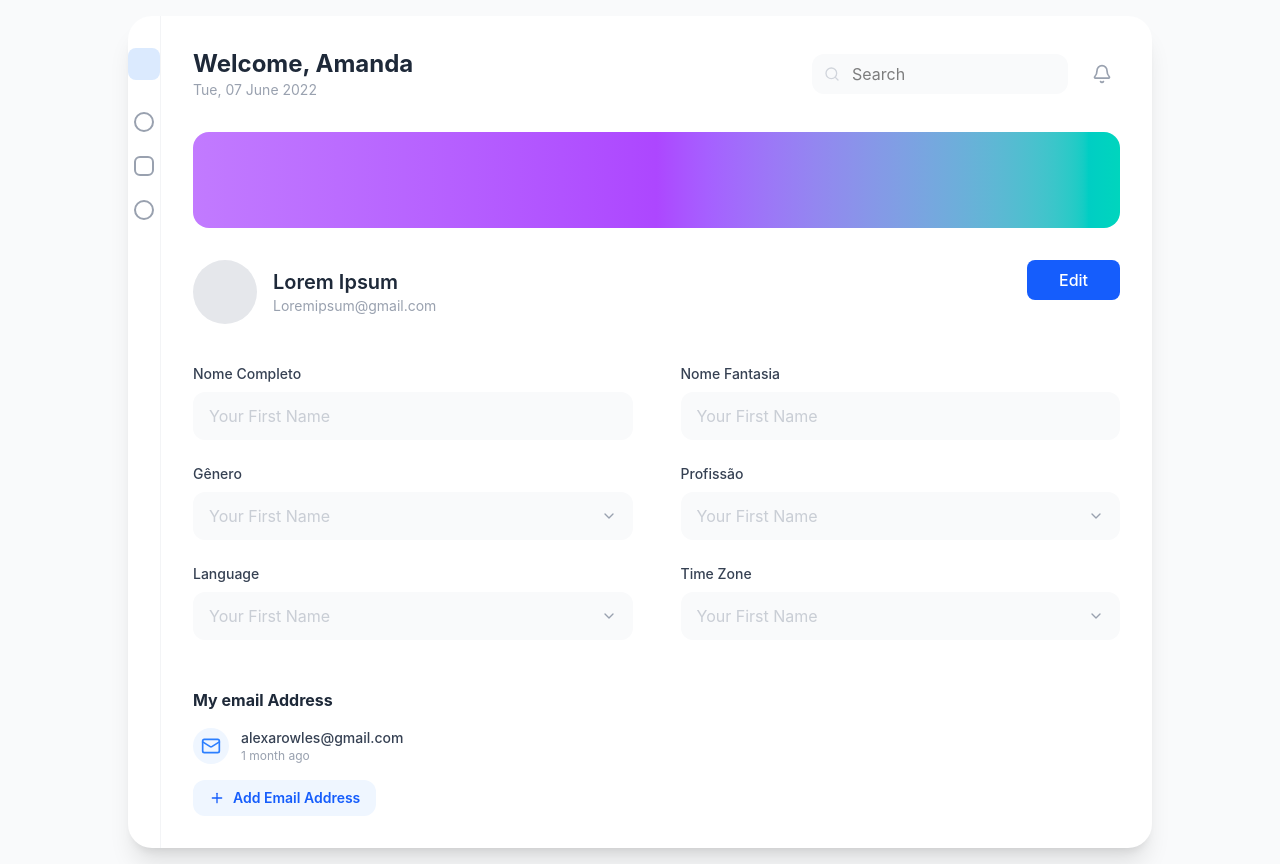
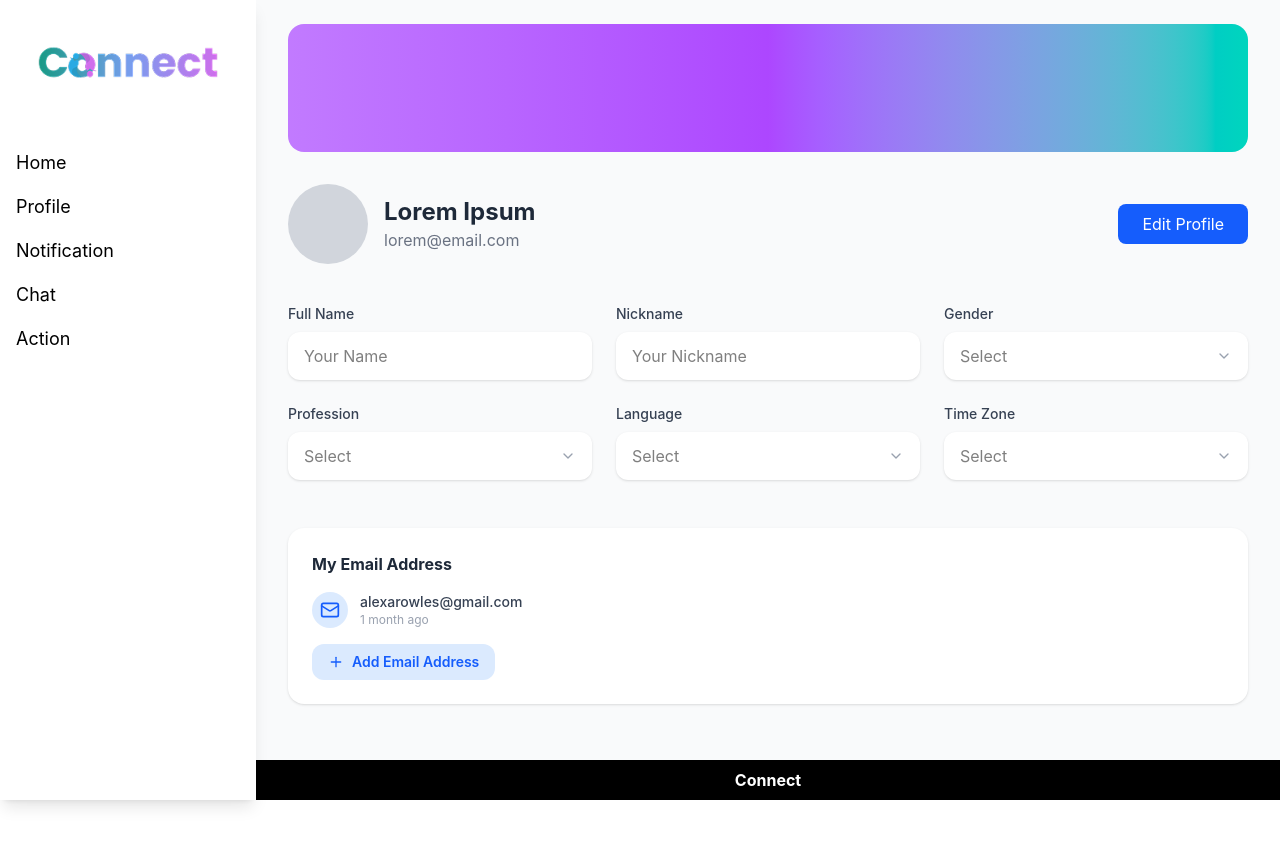
Before and after one commit to Renangr55/Connect, a React (Vite) app in the folder front/project_01/: page /profile in a window 1280 px wide. After the commit the page ends 800 px from the top, so only its background shows below. Built offline with nearby package versions, Linux system fonts and the light colour scheme.

Commit message:
terminei profile

```diff
--- a/front/project_01/src/Components/Footer.jsx
+++ b/front/project_01/src/Components/Footer.jsx
@@ -4,6 +4,9 @@ import { useState } from "react";
 export function Footer(){
     return (
         <>
+        <footer className="bg-black h-10 flex justify-center items-center text-center w-full">
+            <h1 className="text-white font-bold">Connect</h1>
+        </footer>
         </>
     )
 }
--- a/front/project_01/src/Pages/Home.jsx
+++ b/front/project_01/src/Pages/Home.jsx
@@ -3,6 +3,7 @@ import Sidebar from "../Components/Sidebar";
 import { useNavigate } from "react-router";
 import { ActionCard } from "../Components/ActionCard";
 import axios from "axios";
+import Footer from "../Components/Footer";
 
 import SocialVulnerability from "../assets/vulnerabilidadesocial.jpg";
 import ChildrenSocialVulnerability from "../assets/vulnerabilidadeSocialInfantil.jpg";
@@ -32,11 +33,12 @@ export function Home() {
 
   return (
     <div className="flex">
-      {/* Sidebar fixa */}
+      {/* Sidebar */}
       <Sidebar />
 
-      {/* Conteúdo principal */}
-      <main className="ml-64 w-full">
+      {/* Conteúdo */}
+      <div className="ml-64 flex flex-col min-h-screen w-full">
+        <main className="flex-grow">
           {/* HERO */}
           <section className="bg-gradient-to-r from-[#279A94] to-[#C673EC] p-10 text-white flex flex-col gap-5">
             <h1 className="text-5xl font-bold">Become a Volunteer</h1>
@@ -50,14 +52,65 @@ export function Home() {
             </button>
           </section>
 
-        {/* CARDS FIXOS */}
+          {/* BANNER */}
+          <section className="relative h-80 flex items-center justify-center text-center text-white">
+            {/* imagem */}
+            <div className="absolute inset-0 bg-[url('/src/assets/wallpaper.jpeg')] bg-cover bg-center"></div>
+
+            {/* overlay escuro */}
+            <div className="absolute inset-0 bg-black/60"></div>
+
+            {/* conteúdo */}
+            <div className="relative z-10 px-4">
+              <h1 className="text-4xl font-bold mb-4">
+                Institutions Are Looking for Volunteers
+              </h1>
+              <p className="max-w-xl mx-auto">
+                Many communities need your help right now. Join initiatives,
+                support families, and make a real difference in people's lives.
+              </p>
+            </div>
+          </section>
+
+          {/* BENEFÍCIOS */}
+          <section className="py-12 px-6 bg-gray-50">
+            <h1 className="text-3xl font-bold text-center mb-10">
+              Why Use Our Platform?
+            </h1>
+
+            <div className="grid md:grid-cols-3 gap-6 text-center">
+              <div className="p-6 bg-white rounded-xl shadow">
+                <h2 className="font-bold text-xl mb-2">Easy Connection</h2>
+                <p>
+                  Find volunteer opportunities and connect with trusted
+                  institutions easily.
+                </p>
+              </div>
+
+              <div className="p-6 bg-white rounded-xl shadow">
+                <h2 className="font-bold text-xl mb-2">Real Impact</h2>
+                <p>
+                  Participate in actions that truly help communities recover.
+                </p>
+              </div>
+
+              <div className="p-6 bg-white rounded-xl shadow">
+                <h2 className="font-bold text-xl mb-2">Virtual Assistant</h2>
+                <p>
+                  Use our AI assistant to discover opportunities and get help
+                  instantly.
+                </p>
+              </div>
+            </div>
+          </section>
+
+          {/* CARDS */}
           <section className="flex flex-col items-center py-10">
             <h1 className="text-4xl font-bold mb-10 bg-gradient-to-r from-[#279993] to-[#9A87E6] bg-clip-text text-transparent">
               Some Actions
             </h1>
 
             <div className="flex flex-wrap justify-center gap-6">
-            {/* Card 1 */}
               <div className="bg-gradient-to-r from-[#279A94] to-[#C673EC] rounded-2xl w-80 p-4">
                 <img
                   className="w-full h-40 object-cover rounded-lg"
@@ -68,12 +121,10 @@ export function Home() {
                   Social Vulnerability
                 </h2>
                 <p className="text-white text-center text-sm mt-2">
-                Volunteers play a crucial role by providing support, food,
-                emotional care, and helping rebuild communities.
+                  Volunteers help rebuild communities and support families.
                 </p>
               </div>
 
-            {/* Card 2 */}
               <div className="bg-gradient-to-r from-[#279A94] to-[#C673EC] rounded-2xl w-80 p-4">
                 <img
                   className="w-full h-40 object-cover rounded-lg"
@@ -84,12 +135,10 @@ export function Home() {
                   Infrastructure Recovery
                 </h2>
                 <p className="text-white text-center text-sm mt-2">
-                Rebuilding homes and infrastructure to restore safe living
-                conditions and reconnect communities.
+                  Restoring homes and essential services.
                 </p>
               </div>
 
-            {/* Card 3 */}
               <div className="bg-gradient-to-r from-[#279A94] to-[#C673EC] rounded-2xl w-80 p-4">
                 <img
                   className="w-full h-40 object-cover rounded-lg"
@@ -100,14 +149,13 @@ export function Home() {
                   Community Support
                 </h2>
                 <p className="text-white text-center text-sm mt-2">
-                Helping communities recover through collective action and
-                volunteer engagement.
+                  Strengthening communities through collaboration.
                 </p>
               </div>
             </div>
           </section>
 
-        {/* LISTA DINÂMICA */}
+          {/* LISTA */}
           {loading ? (
             <p className="text-center mt-10">Loading...</p>
           ) : (
@@ -123,6 +171,10 @@ export function Home() {
             </section>
           )}
         </main>
+
+        {/* Footer agora correto */}
+        <Footer />
+      </div>
     </div>
   );
 }
--- a/front/project_01/src/Pages/Profile.jsx
+++ b/front/project_01/src/Pages/Profile.jsx
@@ -1,105 +1,97 @@
-import React from 'react';
-import { Search, Bell, Mail, Plus, ChevronDown } from 'lucide-react';
+import React from "react";
+import Sidebar from "../Components/Sidebar";
+import Footer from "../Components/Footer";
+import { Mail, Plus, ChevronDown } from "lucide-react";
 
 const Profile = () => {
   return (
-    <div className="min-h-screen w-full bg-gray-50 flex items-center justify-center p-4">
-      <div className="w-full max-w-5xl bg-white rounded-3xl shadow-xl overflow-hidden flex">
+    <div className="flex">
+      {/* Sidebar */}
+      <Sidebar />
 
-        {/* Sidebar Minimalista */}
-        <div className="border-r border-gray-100 flex flex-col items-center py-8 gap-8">
-          <div className="w-8 h-8 bg-blue-100 rounded-lg"></div>
-          <div className="flex flex-col gap-6 text-gray-400">
-            <div className="w-5 h-5 border-2 border-current rounded-full"></div>
-            <div className="w-5 h-5 border-2 border-current rounded-md"></div>
-            <div className="w-5 h-5 border-2 border-current rounded-full"></div>
-          </div>
-        </div>
+      {/* Conteúdo */}
+      <div className="ml-64 w-full min-h-screen bg-gray-50 flex flex-col">
 
-        {/* Conteúdo Principal */}
-        <div className="flex-1 p-8">
+        {/* MAIN cresce */}
+        <main className="w-full px-8 py-6 flex-grow">
 
-          {/* Header */}
-          <div className="flex justify-between items-center mb-8">
-            <div>
-              <h1 className="text-2xl font-bold text-gray-800">Welcome, Amanda</h1>
-              <p className="text-gray-400 text-sm">Tue, 07 June 2022</p>
-            </div>
+          {/* Banner */}
+          <div className="h-32 w-full rounded-2xl bg-gradient-to-r from-purple-400 via-purple-500 to-teal-400 mb-8"></div>
+
+          {/* Info */}
+          <div className="flex justify-between items-center mb-10 flex-wrap gap-4">
             <div className="flex items-center gap-4">
-              <div className="relative">
-                <Search className="absolute left-3 top-1/2 -translate-y-1/2 text-gray-300 w-4 h-4" />
-                <input
-                  type="text"
-                  placeholder="Search"
-                  className="bg-gray-50 border-none rounded-xl py-2 pl-10 pr-4 w-64 focus:ring-2 focus:ring-blue-500 transition-all"
-                />
-              </div>
-              <button className="p-2 text-gray-400 hover:bg-gray-100 rounded-full">
-                <Bell className="w-5 h-5" />
-              </button>
-            </div>
-          </div>
-
-          {/* Banner Gradiente */}
-          <div className="h-24 w-full rounded-2xl bg-gradient-to-r from-purple-400 via-purple-500 to-teal-400 mb-8"></div>
-
-          {/* Info do Perfil */}
-          <div className="flex justify-between items-start mb-10">
-            <div className="flex items-center gap-4">
-              <div className="w-16 h-16 bg-gray-200 rounded-full"></div>
+              <div className="w-20 h-20 bg-gray-300 rounded-full"></div>
               <div>
-                <h2 className="text-xl font-semibold text-gray-800">Lorem Ipsum</h2>
-                <p className="text-gray-400 text-sm">Loremipsum@gmail.com</p>
+                <h2 className="text-2xl font-bold text-gray-800">Lorem Ipsum</h2>
+                <p className="text-gray-500">lorem@email.com</p>
               </div>
             </div>
-            <button className="bg-blue-600 text-white px-8 py-2 rounded-lg font-medium hover:bg-blue-700 transition-colors">
-              Edit
+
+            <button className="bg-blue-600 text-white px-6 py-2 rounded-lg hover:bg-blue-700 transition">
+              Edit Profile
             </button>
           </div>
 
-          {/* Formulário */}
-          <div className="grid grid-cols-2 gap-x-12 gap-y-6 mb-12">
+          {/* FORM */}
+          <div className="grid grid-cols-1 md:grid-cols-2 lg:grid-cols-3 gap-6 mb-12">
             {[
-              { label: 'Nome Completo', placeholder: 'Your First Name' },
-              { label: 'Nome Fantasia', placeholder: 'Your First Name' },
-              { label: 'Gênero', placeholder: 'Your First Name', select: true },
-              { label: 'Profissão', placeholder: 'Your First Name', select: true },
-              { label: 'Language', placeholder: 'Your First Name', select: true },
-              { label: 'Time Zone', placeholder: 'Your First Name', select: true },
+              { label: "Full Name", placeholder: "Your Name" },
+              { label: "Nickname", placeholder: "Your Nickname" },
+              { label: "Gender", placeholder: "Select", select: true },
+              { label: "Profession", placeholder: "Select", select: true },
+              { label: "Language", placeholder: "Select", select: true },
+              { label: "Time Zone", placeholder: "Select", select: true },
             ].map((field, idx) => (
               <div key={idx} className="flex flex-col gap-2">
-                <label className="text-gray-700 font-medium text-sm">{field.label}</label>
+                <label className="text-gray-700 text-sm font-medium">
+                  {field.label}
+                </label>
+
                 <div className="relative">
                   <input
                     type="text"
                     placeholder={field.placeholder}
-                    className="w-full bg-gray-50 border-none rounded-xl py-3 px-4 text-gray-400 focus:ring-2 focus:ring-blue-500 transition-all"
+                    className="w-full bg-white shadow-sm rounded-xl py-3 px-4 focus:ring-2 focus:ring-blue-500 outline-none"
                   />
-                  {field.select && <ChevronDown className="absolute right-4 top-1/2 -translate-y-1/2 text-gray-400 w-4 h-4" />}
+
+                  {field.select && (
+                    <ChevronDown className="absolute right-4 top-1/2 -translate-y-1/2 text-gray-400 w-4 h-4" />
+                  )}
                 </div>
               </div>
             ))}
           </div>
 
-          {/* Seção de Email */}
-          <div className="space-y-4">
-            <h3 className="font-bold text-gray-800">My email Address</h3>
-            <div className="flex items-center gap-3">
-              <div className="p-2 bg-blue-50 rounded-full text-blue-500">
+          {/* EMAIL */}
+          <div className="bg-white p-6 rounded-2xl shadow-sm">
+            <h3 className="font-bold text-gray-800 mb-4">
+              My Email Address
+            </h3>
+
+            <div className="flex items-center gap-3 mb-4">
+              <div className="p-2 bg-blue-100 rounded-full text-blue-600">
                 <Mail className="w-5 h-5" />
               </div>
+
               <div>
-                <p className="text-sm font-medium text-gray-700">alexarowles@gmail.com</p>
+                <p className="text-sm font-medium text-gray-700">
+                  alexarowles@gmail.com
+                </p>
                 <p className="text-xs text-gray-400">1 month ago</p>
               </div>
             </div>
-            <button className="flex items-center gap-2 text-blue-600 bg-blue-50 px-4 py-2 rounded-xl text-sm font-semibold hover:bg-blue-100 transition-colors">
+
+            <button className="flex items-center gap-2 text-blue-600 bg-blue-100 px-4 py-2 rounded-xl text-sm font-semibold hover:bg-blue-200 transition">
               <Plus className="w-4 h-4" />
               Add Email Address
             </button>
           </div>
 
-        </div>
+        </main>
+
+        {/* Footer sempre no final */}
+        <Footer />
       </div>
     </div>
   );
```
Also changed, not shown: front/project_01/src/assets/wallpaper.jpeg (added). Lines whose indentation alone changed are shown as unchanged.
